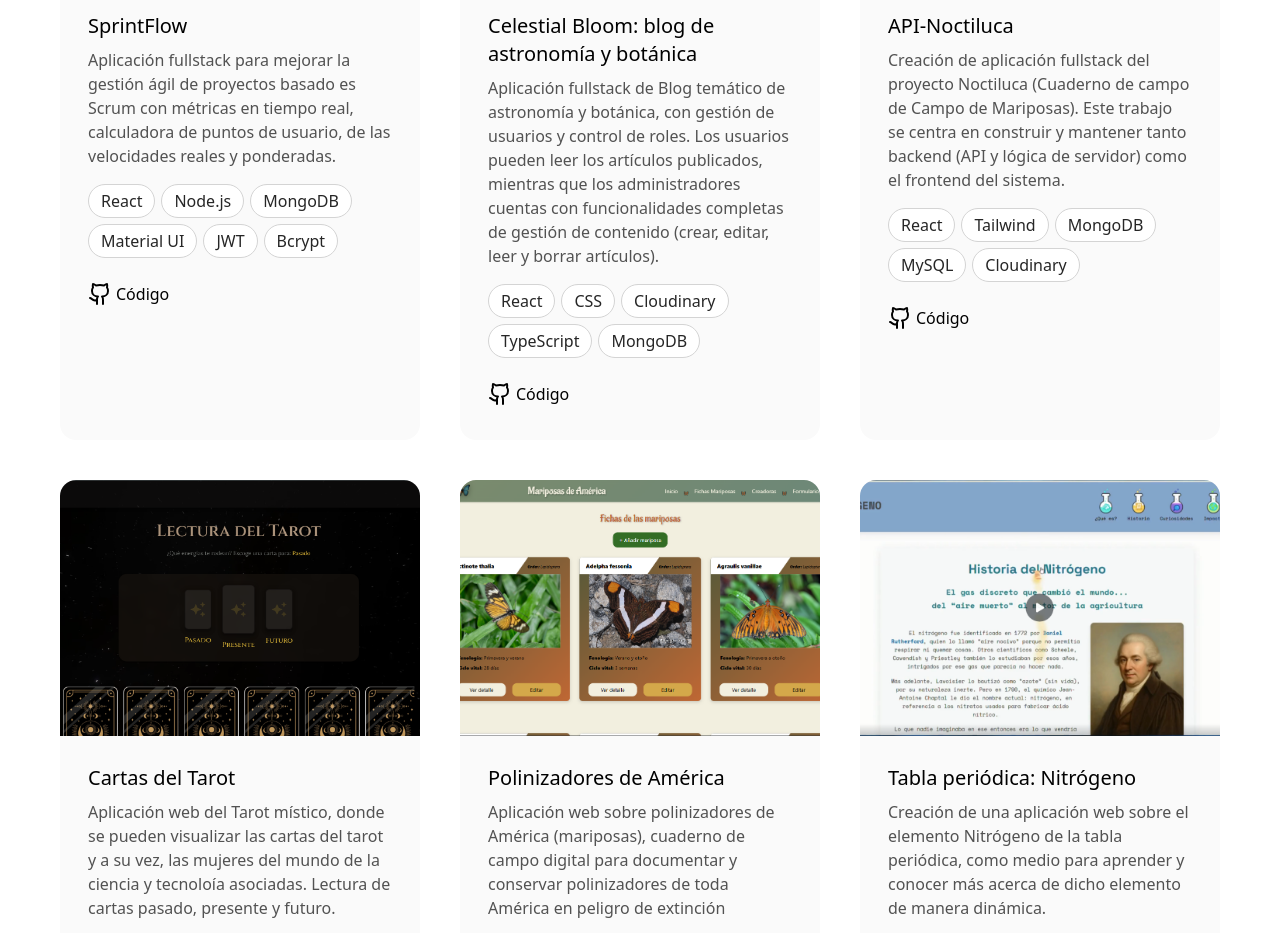
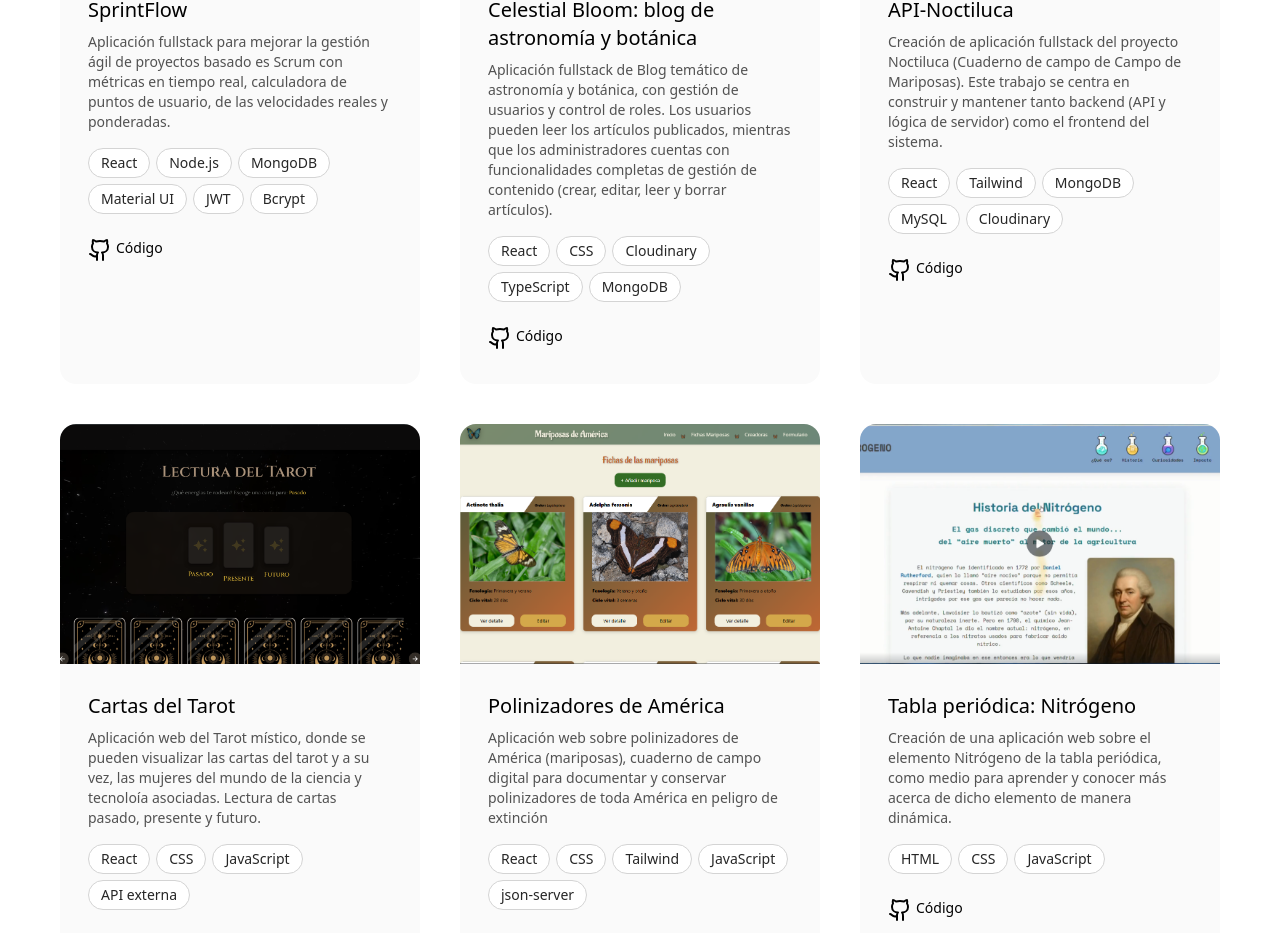
Before and after one commit to guiss26/portafolio-guissella, a React (Vite) app: page /projects in a window 1280 px wide. Shown: the part 520-1453 px from the top of the page. Built offline with nearby package versions, Linux system fonts and the light colour scheme.

Commit message:
style(projects): set font size to sm

```diff
--- a/src/sections/Projects.jsx
+++ b/src/sections/Projects.jsx
@@ -21,24 +21,24 @@ export default function Projects() {
 
                         {/* SprintFlow */}
                         <div className="bg-neutral-50 rounded-2xl">
-                            <figure className="h-64">
+                            <figure className="h-60">
                                 <img src={sprintFlow} alt="sprintflow-dashboard-admin" className="h-full w-full object-cover rounded-t-2xl" />
                             </figure>
                             <figcaption className="text-left p-7">
                                 <h3 className="text-xl font-medium mb-2">SprintFlow</h3>
-                                <p className="text-neutral-600">Aplicación fullstack para mejorar la gestión ágil de proyectos basado es Scrum con métricas en tiempo real, calculadora de puntos de usuario, de las velocidades reales y ponderadas.</p>
+                                <p className="text-neutral-600 text-sm">Aplicación fullstack para mejorar la gestión ágil de proyectos basado es Scrum con métricas en tiempo real, calculadora de puntos de usuario, de las velocidades reales y ponderadas.</p>
 
                                 <div className="mt-4 inline-flex gap-1.5 flex-wrap">
-                                    <span className="bg-white py-1 px-3 rounded-3xl border border-neutral-300 text-neutral-800">React</span>
-                                    <span className="bg-white py-1 px-3 rounded-3xl border border-neutral-300 text-neutral-800">Node.js</span>
-                                    <span className="bg-white py-1 px-3 rounded-3xl border border-neutral-300 text-neutral-800">MongoDB</span>
-                                    <span className="bg-white py-1 px-3 rounded-3xl border border-neutral-300 text-neutral-800">Material UI</span>
-                                    <span className="bg-white py-1 px-3 rounded-3xl border border-neutral-300 text-neutral-800">JWT</span>
-                                    <span className="bg-white py-1 px-3 rounded-3xl border border-neutral-300 text-neutral-800">Bcrypt</span>
+                                    <span className="bg-white py-1 px-3 rounded-3xl border border-neutral-300 text-neutral-800 text-sm">React</span>
+                                    <span className="bg-white py-1 px-3 rounded-3xl border border-neutral-300 text-neutral-800 text-sm">Node.js</span>
+                                    <span className="bg-white py-1 px-3 rounded-3xl border border-neutral-300 text-neutral-800 text-sm">MongoDB</span>
+                                    <span className="bg-white py-1 px-3 rounded-3xl border border-neutral-300 text-neutral-800 text-sm">Material UI</span>
+                                    <span className="bg-white py-1 px-3 rounded-3xl border border-neutral-300 text-neutral-800 text-sm">JWT</span>
+                                    <span className="bg-white py-1 px-3 rounded-3xl border border-neutral-300 text-neutral-800 text-sm">Bcrypt</span>
                                 </div>
 
                                 <div>
-                                    <a href="https://github.com/orgs/SprintFlow/repositories" className='inline-flex gap-1 font-medium mt-6'>
+                                    <a href="https://github.com/orgs/SprintFlow/repositories" className='inline-flex gap-1 font-medium mt-6 text-sm'>
                                         <Github /> Código
                                     </a>
                                 </div>
@@ -47,91 +47,91 @@ export default function Projects() {
 
                         {/* Celestial Bloom */}
                         <div className="bg-neutral-50 rounded-2xl">
-                            <figure className="h-64">
+                            <figure className="h-60">
                                 <img src={celestialBloom} alt="celestial-bloom-hero" className="h-full w-full object-cover rounded-t-2xl" />
                             </figure>
                             <figcaption className='text-left p-7'>
                                 <h3 className="text-xl font-medium mb-2">Celestial Bloom: blog de astronomía y botánica</h3>
-                                <p className="text-neutral-600">Aplicación fullstack de Blog temático de astronomía y botánica, con gestión de usuarios y control de roles. Los usuarios pueden leer los artículos publicados, mientras que los administradores cuentas con funcionalidades completas de gestión de contenido (crear, editar, leer y borrar artículos).</p>
+                                <p className="text-neutral-600 text-sm">Aplicación fullstack de Blog temático de astronomía y botánica, con gestión de usuarios y control de roles. Los usuarios pueden leer los artículos publicados, mientras que los administradores cuentas con funcionalidades completas de gestión de contenido (crear, editar, leer y borrar artículos).</p>
 
                                 <div className="mt-4 inline-flex gap-1.5 flex-wrap">
-                                    <span className="bg-white py-1 px-3 rounded-3xl border border-neutral-300 text-neutral-800">React</span>
-                                    <span className="bg-white py-1 px-3 rounded-3xl border border-neutral-300 text-neutral-800">CSS</span>
-                                    <span className="bg-white py-1 px-3 rounded-3xl border border-neutral-300 text-neutral-800">Cloudinary</span>
-                                    <span className="bg-white py-1 px-3 rounded-3xl border border-neutral-300 text-neutral-800">TypeScript</span>
-                                    <span className="bg-white py-1 px-3 rounded-3xl border border-neutral-300 text-neutral-800">MongoDB</span>
+                                    <span className="bg-white py-1 px-3 rounded-3xl border border-neutral-300 text-neutral-800 text-sm">React</span>
+                                    <span className="bg-white py-1 px-3 rounded-3xl border border-neutral-300 text-neutral-800 text-sm">CSS</span>
+                                    <span className="bg-white py-1 px-3 rounded-3xl border border-neutral-300 text-neutral-800 text-sm">Cloudinary</span>
+                                    <span className="bg-white py-1 px-3 rounded-3xl border border-neutral-300 text-neutral-800 text-sm">TypeScript</span>
+                                    <span className="bg-white py-1 px-3 rounded-3xl border border-neutral-300 text-neutral-800 text-sm">MongoDB</span>
                                 </div>
 
                                 <div>
-                                    <a href="https://github.com/orgs/Sylva-Organization/repositories" className='inline-flex gap-1 font-medium mt-6'><Github /> Código</a>
+                                    <a href="https://github.com/orgs/Sylva-Organization/repositories" className='inline-flex gap-1 font-medium mt-6 text-sm'><Github /> Código</a>
                                 </div>
                             </figcaption>
                         </div>
 
                         {/* API-Noctiluca */}
                         <div className="bg-neutral-50 rounded-2xl">
-                            <figure className="h-64">
+                            <figure className="h-60">
                                 <img src={apiNoctiluca} alt="noctiluca-gallery-photos" className="h-full w-full object-cover rounded-t-2xl" />
                             </figure>
                             <figcaption className="text-left p-7">
                                 <h3 className="text-xl font-medium mb-2">API-Noctiluca</h3>
-                                <p className="text-neutral-600">Creación de aplicación fullstack del proyecto Noctiluca (Cuaderno de campo de Campo de Mariposas). Este trabajo se centra en construir y mantener tanto backend (API y lógica de servidor) como el frontend del sistema.</p>
+                                <p className="text-neutral-600 text-sm">Creación de aplicación fullstack del proyecto Noctiluca (Cuaderno de campo de Campo de Mariposas). Este trabajo se centra en construir y mantener tanto backend (API y lógica de servidor) como el frontend del sistema.</p>
 
                                 <div className="mt-4 inline-flex gap-1.5 flex-wrap">
-                                    <span className="bg-white py-1 px-3 rounded-3xl border border-neutral-300 text-neutral-800">React</span>
-                                    <span className="bg-white py-1 px-3 rounded-3xl border border-neutral-300 text-neutral-800">Tailwind</span>
-                                    <span className="bg-white py-1 px-3 rounded-3xl border border-neutral-300 text-neutral-800">MongoDB</span>
-                                    <span className="bg-white py-1 px-3 rounded-3xl border border-neutral-300 text-neutral-800">MySQL</span>
-                                    <span className="bg-white py-1 px-3 rounded-3xl border border-neutral-300 text-neutral-800">Cloudinary</span>
+                                    <span className="bg-white py-1 px-3 rounded-3xl border border-neutral-300 text-neutral-800 text-sm">React</span>
+                                    <span className="bg-white py-1 px-3 rounded-3xl border border-neutral-300 text-neutral-800 text-sm">Tailwind</span>
+                                    <span className="bg-white py-1 px-3 rounded-3xl border border-neutral-300 text-neutral-800 text-sm">MongoDB</span>
+                                    <span className="bg-white py-1 px-3 rounded-3xl border border-neutral-300 text-neutral-800 text-sm">MySQL</span>
+                                    <span className="bg-white py-1 px-3 rounded-3xl border border-neutral-300 text-neutral-800 text-sm">Cloudinary</span>
                                 </div>
 
                                 <div>
-                                    <a href="https://github.com/API-Noctiluca" className='inline-flex gap-1 font-medium mt-6'><Github /> Código</a>
+                                    <a href="https://github.com/API-Noctiluca" className='inline-flex gap-1 font-medium mt-6 text-sm'><Github /> Código</a>
                                 </div>
                             </figcaption>
                         </div>
 
                         {/* Cartas del Tarot */}
                         <div className="bg-neutral-50 rounded-2xl">
-                            <figure className="h-64">
+                            <figure className="h-60">
                                 <img src={tarotCards} alt="tarot-reading-cards" className="h-full w-full object-cover rounded-t-2xl" />
                             </figure>
                             <figcaption className="text-left p-7">
                                 <h3 className="text-xl font-medium mb-2">Cartas del Tarot</h3>
-                                <p className="text-neutral-600">Aplicación web del Tarot místico, donde se pueden visualizar las cartas del tarot y a su vez, las mujeres del mundo de la ciencia y tecnoloía asociadas. Lectura de cartas pasado, presente y futuro.</p>
+                                <p className="text-neutral-600 text-sm">Aplicación web del Tarot místico, donde se pueden visualizar las cartas del tarot y a su vez, las mujeres del mundo de la ciencia y tecnoloía asociadas. Lectura de cartas pasado, presente y futuro.</p>
 
                                 <div className="mt-4 inline-flex gap-1.5 flex-wrap">
-                                    <span className="bg-white py-1 px-3 rounded-3xl border border-neutral-300 text-neutral-800">React</span>
-                                    <span className="bg-white py-1 px-3 rounded-3xl border border-neutral-300 text-neutral-800">CSS</span>
-                                    <span className="bg-white py-1 px-3 rounded-3xl border border-neutral-300 text-neutral-800">JavaScript</span>
-                                    <span className="bg-white py-1 px-3 rounded-3xl border border-neutral-300 text-neutral-800">API externa</span>
+                                    <span className="bg-white py-1 px-3 rounded-3xl border border-neutral-300 text-neutral-800 text-sm">React</span>
+                                    <span className="bg-white py-1 px-3 rounded-3xl border border-neutral-300 text-neutral-800 text-sm">CSS</span>
+                                    <span className="bg-white py-1 px-3 rounded-3xl border border-neutral-300 text-neutral-800 text-sm">JavaScript</span>
+                                    <span className="bg-white py-1 px-3 rounded-3xl border border-neutral-300 text-neutral-800 text-sm">API externa</span>
                                 </div>
 
                                 <div>
-                                    <a href="https://github.com/guiss26/tarot-cards" className='inline-flex gap-1 font-medium mt-6'><Github /> Código</a>
+                                    <a href="https://github.com/guiss26/tarot-cards" className='inline-flex gap-1 font-medium mt-6 text-sm'><Github /> Código</a>
                                 </div>
                             </figcaption>
                         </div>
 
                         {/* Polinizadores de América  */}
                         <div className="bg-neutral-50 rounded-2xl">
-                            <figure className="h-64">
+                            <figure className="h-60">
                                 <img src={polinizadoresAmerica} alt="polinizadores-gallery" className="h-full w-full object-cover rounded-t-2xl" />
                             </figure>
                             <figcaption className="text-left p-7">
                                 <h3 className="text-xl font-medium mb-2">Polinizadores de América</h3>
-                                <p className="text-neutral-600">Aplicación web sobre polinizadores de América (mariposas), cuaderno de campo digital para documentar y conservar polinizadores de toda América en peligro de extinción</p>
+                                <p className="text-neutral-600 text-sm">Aplicación web sobre polinizadores de América (mariposas), cuaderno de campo digital para documentar y conservar polinizadores de toda América en peligro de extinción</p>
 
                                 <div className="mt-4 inline-flex gap-1.5 flex-wrap">
-                                    <span className="bg-white py-1 px-3 rounded-3xl border border-neutral-300 text-neutral-800">React</span>
-                                    <span className="bg-white py-1 px-3 rounded-3xl border border-neutral-300 text-neutral-800">CSS</span>
-                                    <span className="bg-white py-1 px-3 rounded-3xl border border-neutral-300 text-neutral-800">Tailwind</span>
-                                    <span className="bg-white py-1 px-3 rounded-3xl border border-neutral-300 text-neutral-800">JavaScript</span>
-                                    <span className="bg-white py-1 px-3 rounded-3xl border border-neutral-300 text-neutral-800">json-server</span>
+                                    <span className="bg-white py-1 px-3 rounded-3xl border border-neutral-300 text-neutral-800 text-sm">React</span>
+                                    <span className="bg-white py-1 px-3 rounded-3xl border border-neutral-300 text-neutral-800 text-sm">CSS</span>
+                                    <span className="bg-white py-1 px-3 rounded-3xl border border-neutral-300 text-neutral-800 text-sm">Tailwind</span>
+                                    <span className="bg-white py-1 px-3 rounded-3xl border border-neutral-300 text-neutral-800 text-sm">JavaScript</span>
+                                    <span className="bg-white py-1 px-3 rounded-3xl border border-neutral-300 text-neutral-800 text-sm">json-server</span>
                                 </div>
 
                                 <div>
-                                    <a href="https://github.com/irinatiron/polinizadores-america-mariposas" className='inline-flex gap-1 font-medium mt-6'><Github /> Código</a>
+                                    <a href="https://github.com/irinatiron/polinizadores-america-mariposas" className='inline-flex gap-1 font-medium mt-6 text-sm'><Github /> Código</a>
                                 </div>
                             </figcaption>
                         </div>
@@ -143,61 +143,61 @@ export default function Projects() {
                             </figure>
                             <figcaption className="text-left p-7">
                                 <h3 className="text-xl font-medium mb-2">Cine de Verano</h3>
-                                <p className="text-neutral-600">Creación de una aplicación web de cine de verano con recomendaciones de películas que se pueda leer, editar, guardar y eliminar datos de manera dinámica.</p>
+                                <p className="text-neutral-600 text-sm">Creación de una aplicación web de cine de verano con recomendaciones de películas que se pueda leer, editar, guardar y eliminar datos de manera dinámica.</p>
 
                                 <div className="mt-4 inline-flex gap-1.5 flex-wrap">
-                                    <span className="bg-white py-1 px-3 rounded-3xl border border-neutral-300 text-neutral-800">CSS</span>
-                                    <span className="bg-white py-1 px-3 rounded-3xl border border-neutral-300 text-neutral-800">HTML</span>
-                                    <span className="bg-white py-1 px-3 rounded-3xl border border-neutral-300 text-neutral-800">React</span>
-                                    <span className="bg-white py-1 px-3 rounded-3xl border border-neutral-300 text-neutral-800">Tailwind</span>
-                                    <span className="bg-white py-1 px-3 rounded-3xl border border-neutral-300 text-neutral-800">JavaScript</span>
-                                    <span className="bg-white py-1 px-3 rounded-3xl border border-neutral-300 text-neutral-800">API-pública</span>
+                                    <span className="bg-white py-1 px-3 rounded-3xl border border-neutral-300 text-neutral-800 text-sm">CSS</span>
+                                    <span className="bg-white py-1 px-3 rounded-3xl border border-neutral-300 text-neutral-800 text-sm">HTML</span>
+                                    <span className="bg-white py-1 px-3 rounded-3xl border border-neutral-300 text-neutral-800 text-sm">React</span>
+                                    <span className="bg-white py-1 px-3 rounded-3xl border border-neutral-300 text-neutral-800 text-sm">Tailwind</span>
+                                    <span className="bg-white py-1 px-3 rounded-3xl border border-neutral-300 text-neutral-800 text-sm">JavaScript</span>
+                                    <span className="bg-white py-1 px-3 rounded-3xl border border-neutral-300 text-neutral-800 text-sm">API-pública</span>
                                 </div>
 
                                 <div>
-                                    <a href="" className='inline-flex gap-1 font-medium mt-6'><Github /> Código</a>
+                                    <a href="" className='inline-flex gap-1 font-medium mt-6 text-sm'><Github /> Código</a>
                                 </div>
                             </figcaption>
                         </div> */}
 
                         {/* Nitrógeno  */}
                         <div className="bg-neutral-50 rounded-2xl">
-                            <figure className="h-64">
+                            <figure className="h-60">
                                 <img src={nitrogeno} alt="history-nitrogeno" className="h-full w-full object-cover rounded-t-2xl" />
                             </figure>
                             <figcaption className="text-left p-7">
                                 <h3 className="text-xl font-medium mb-2">Tabla periódica: Nitrógeno</h3>
-                                <p className="text-neutral-600">Creación de una aplicación web sobre el elemento Nitrógeno de la tabla periódica, como medio para aprender y conocer más acerca de dicho elemento de manera dinámica.</p>
+                                <p className="text-neutral-600 text-sm">Creación de una aplicación web sobre el elemento Nitrógeno de la tabla periódica, como medio para aprender y conocer más acerca de dicho elemento de manera dinámica.</p>
 
                                 <div className="mt-4 inline-flex gap-1.5 flex-wrap">
-                                    <span className="bg-white py-1 px-3 rounded-3xl border border-neutral-300 text-neutral-800">HTML</span>
-                                    <span className="bg-white py-1 px-3 rounded-3xl border border-neutral-300 text-neutral-800">CSS</span>
-                                    <span className="bg-white py-1 px-3 rounded-3xl border border-neutral-300 text-neutral-800">JavaScript</span>
+                                    <span className="bg-white py-1 px-3 rounded-3xl border border-neutral-300 text-neutral-800 text-sm">HTML</span>
+                                    <span className="bg-white py-1 px-3 rounded-3xl border border-neutral-300 text-neutral-800 text-sm">CSS</span>
+                                    <span className="bg-white py-1 px-3 rounded-3xl border border-neutral-300 text-neutral-800 text-sm">JavaScript</span>
                                 </div>
 
                                 <div>
-                                    <a href="https://github.com/guiss26/nitrogeno.git" className='inline-flex gap-1 font-medium mt-6'><Github /> Código</a>
+                                    <a href="https://github.com/guiss26/nitrogeno.git" className='inline-flex gap-1 font-medium mt-6 text-sm'><Github /> Código</a>
                                 </div>
                             </figcaption>
                         </div>
 
                         {/* Piedras Angulares */}
                         <div className="bg-neutral-50 rounded-2xl">
-                            <figure className="h-64 overflow-hidden">
+                            <figure className="h-60 overflow-hidden">
                                 <img src={piedrasAngulares} alt="piedras-angulares-cards" className="h-full w-full object-cover rounded-t-2xl" />
                             </figure>
                             <figcaption className="text-left p-7">
                                 <h3 className="text-xl font-medium mb-2">Piedras Angulares</h3>
-                                <p className="text-neutral-600">Creación de una aplicación web sobre mujeres en la ciencia que tuvieron un aporte importante pero pasaron desapercibidas.</p>
+                                <p className="text-neutral-600 text-sm">Creación de una aplicación web sobre mujeres en la ciencia que tuvieron un aporte importante pero pasaron desapercibidas.</p>
 
                                 <div className="mt-4 inline-flex gap-1.5 flex-wrap">
-                                    <span className="bg-white py-1 px-3 rounded-3xl border border-neutral-300 text-neutral-800">HTML</span>
-                                    <span className="bg-white py-1 px-3 rounded-3xl border border-neutral-300 text-neutral-800">CSS</span>
-                                    <span className="bg-white py-1 px-3 rounded-3xl border border-neutral-300 text-neutral-800">JavaScript</span>
+                                    <span className="bg-white py-1 px-3 rounded-3xl border border-neutral-300 text-neutral-800 text-sm">HTML</span>
+                                    <span className="bg-white py-1 px-3 rounded-3xl border border-neutral-300 text-neutral-800 text-sm">CSS</span>
+                                    <span className="bg-white py-1 px-3 rounded-3xl border border-neutral-300 text-neutral-800 text-sm">JavaScript</span>
                                 </div>
 
                                 <div>
-                                    <a href="https://github.com/guiss26/piedras-angulares" className='inline-flex gap-1 font-medium mt-6'><Github /> Código</a>
+                                    <a href="https://github.com/guiss26/piedras-angulares" className='inline-flex gap-1 font-medium mt-6 text-sm'><Github /> Código</a>
                                 </div>
                             </figcaption>
                         </div>
```
